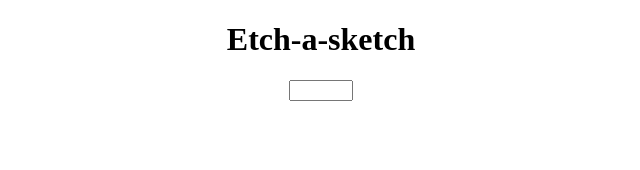
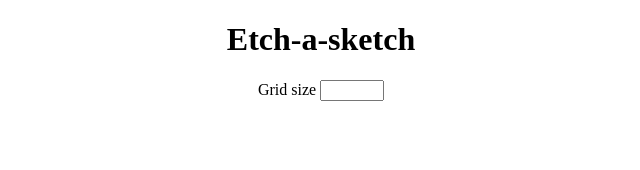
Before and after one commit to Matth-M/etch-a-sketch, a plain HTML site: page index.html in a window 1280 px wide. Shown: the top 170 px of the page, without its empty margins (319-959 px from the left). Drawn offline with Linux system fonts and the light colour scheme.

Commit message:
Add label for grid size input

```diff
--- a/index.html
+++ b/index.html
@@ -9,7 +9,9 @@
     <header>
 	<h1>Etch-a-sketch</h1>
     </header>
-    <input type="number" id="gridSize" min="1" max="100">
+    <label>Grid size
+	<input type="number" id="gridSize" min="1" max="100">
+    </label>
     <main id="container">
     </main>
     <script src="./script.js"></script>
```
